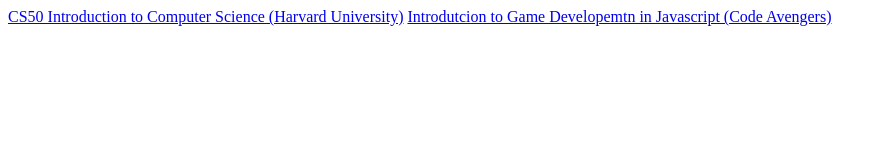
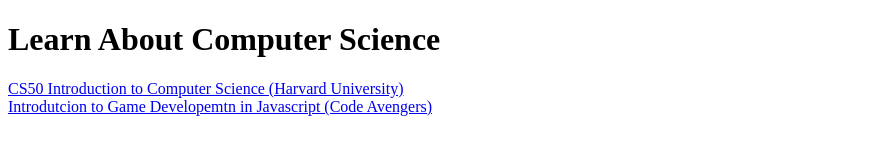
Before and after one commit to gregman4/gregman4.github.io, a plain HTML site: page cs/index.html in a window 1280 px wide. Shown: the whole page, without its empty margins (0-886 px from the left). Drawn offline with Linux system fonts and the light colour scheme.

Commit message:
Update index.html

```diff
--- a/cs/index.html
+++ b/cs/index.html
@@ -5,7 +5,9 @@
 <title>Computer Science Courses</title>
 </head>
 <body>
+  <h1>Learn About Computer Science</h1>
 <a href="https://www.edx.org/course/introduction-computer-science-harvardx-cs50x">CS50 Introduction to Computer Science (Harvard University)</a>
+<br/>
 <a href="https://www.codeavengers.com/javascript/100#1.1">Introdutcion to Game Developemtn in Javascript (Code Avengers)</a>
 </body>
 </html>
```
